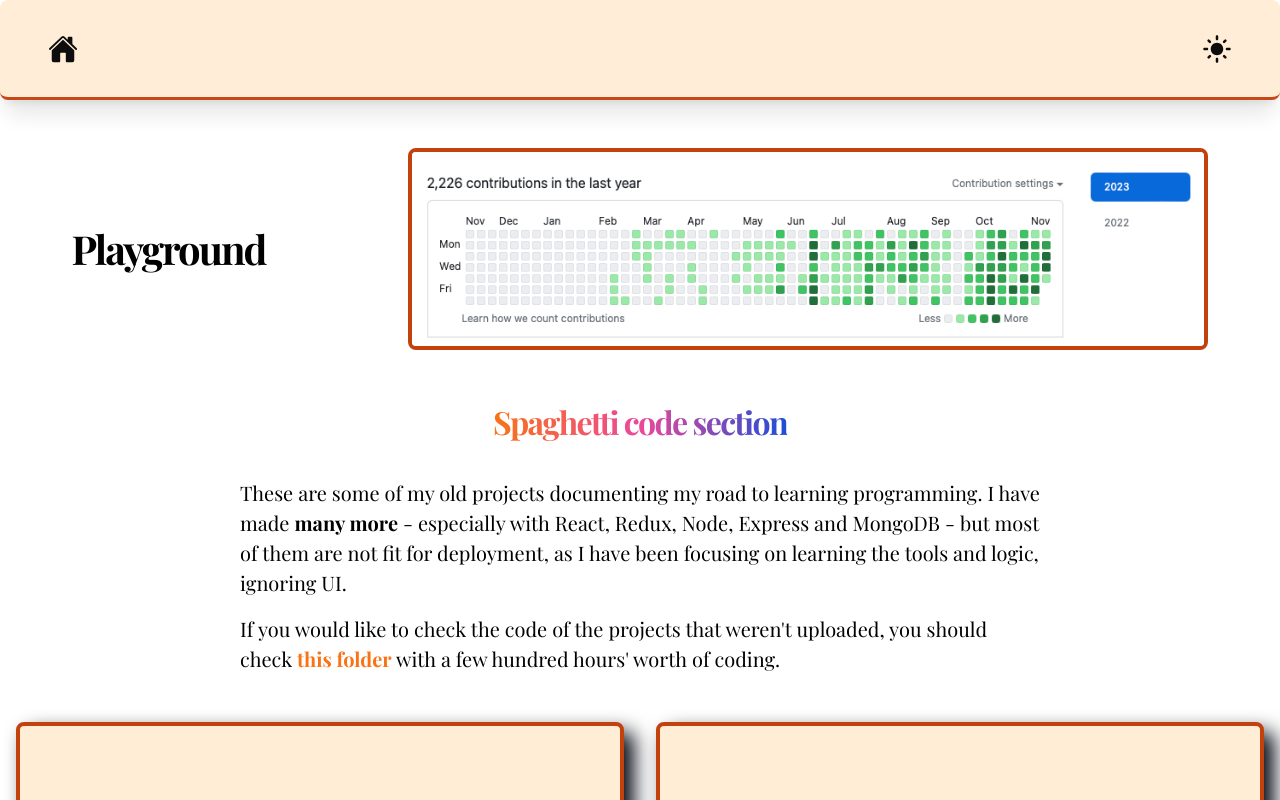
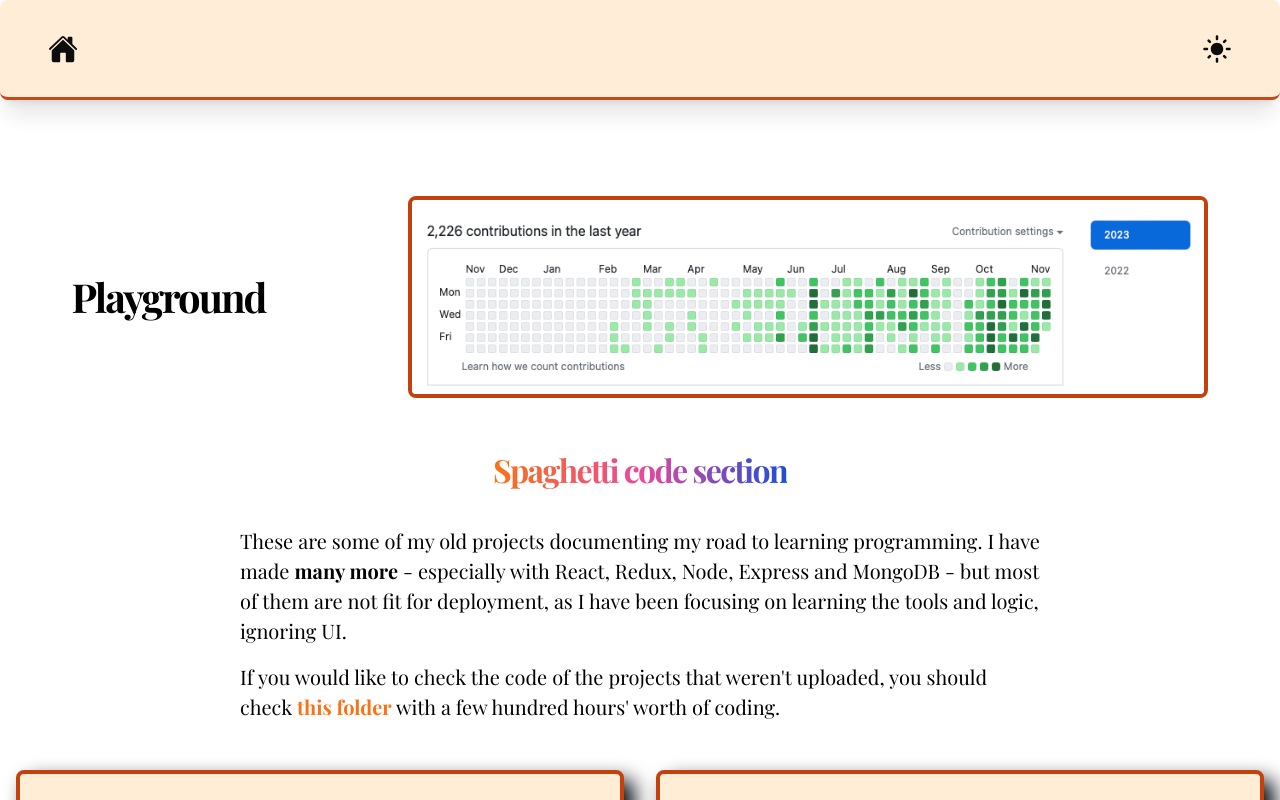
Before and after one commit to MateuszKuruc/developer-portfolio, a Next.js app in the folder developer-portfolio-site/: page /projects/playground in a window 1280 px wide. Shown: the top 800 px of the page. Built offline with nearby package versions, Linux system fonts and the light colour scheme; a web font is replaced by a local one.

Commit message:
layout adjustment

```diff
--- a/developer-portfolio-site/src/app/projects/playground/page.tsx
+++ b/developer-portfolio-site/src/app/projects/playground/page.tsx
@@ -7,7 +7,7 @@ import { BsGithub } from "react-icons/bs";
 
 const Playground = () => {
   return (
-    <section className="content-container">
+    <section className="content-container py-12">
       <div className="flex items-center justify-around py-12">
         <h2 className="bold-40 ">Playground</h2>
         <Image
```
